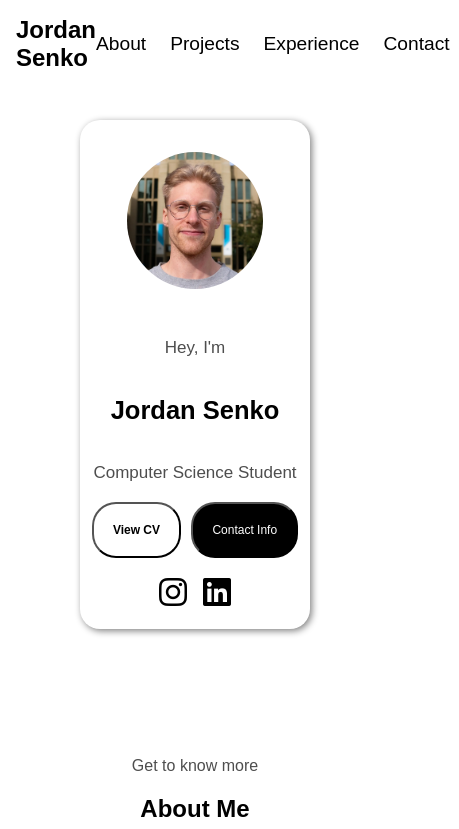
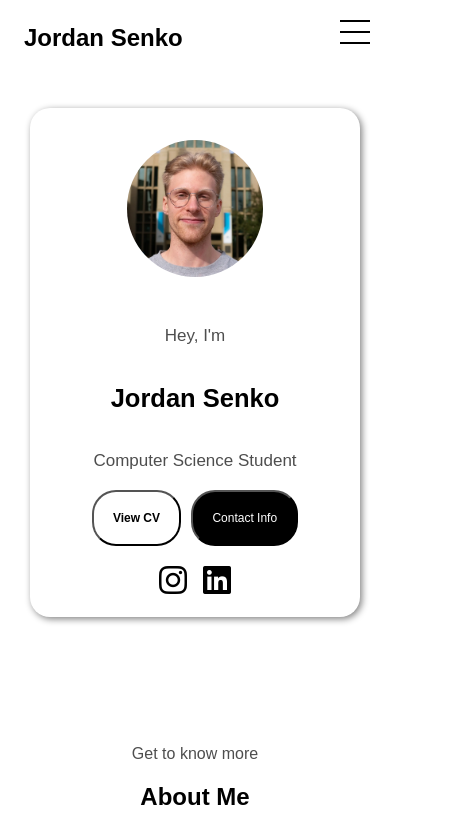
Before and after one commit to JSenk347/portfolio-fe, a React (Vite) app: page / in a window 390 px wide. Shown: the top 829 px of the page, 459 px wide, since content can reach past the window. Built offline with nearby package versions, Linux system fonts and the light colour scheme; a web font is replaced by a local one.

Commit message:
updated the navbar for mobile

```diff
--- a/index.html
+++ b/index.html
@@ -2,10 +2,10 @@
 <html lang="en" style="scroll-behavior: smooth;">
 
 <head>
-  <meta charset="UTF-8" />
-  <link rel="icon" type="image/svg+xml" href="/vite.svg" />
+  <meta charset="UTF-8"/>
+  <link rel="icon" type="image/svg+xml" href="/favicon.svg" />
   <meta name="viewport" content="width=device-width, initial-scale=1.0" />
-  <title>Vite + React</title>
+  <title>Jordan Senko's Portfolio</title>
   <link rel="stylesheet" href="https://fonts.googleapis.com/css2?family=Coral+Pixels&family=Roboto+Mono:ital,wght@0,100..700;1,100..700&display=swap"/>
   <script src="https://kit.fontawesome.com/4e0e353620.js" crossorigin="anonymous"></script>
 </head>
--- a/src/components/navbar/Navbar.jsx
+++ b/src/components/navbar/Navbar.jsx
@@ -1,46 +1,25 @@
-import React, {useState, useEffect} from 'react';
+import React, { useState, useEffect, useRef } from 'react';
 import styles from './Navbar.module.css';
 
 const Navbar = () => {
-    const [isOpen, setIsOpen] = useState(false);
-
-
-    useEffect(() => {
-        document.body.classList.add("menu-open") ? isOpen : document.body.classList.remove("menu-open");
-
-        return () => {
-            document.body.classList.remove("menu-open");
-        };
-    }, [isOpen]);
+    const menuRef = useRef(null);
+    const iconRef = useRef(null);
 
     const toggleMenu = () => {
-        setIsOpen(!isOpen);
-    };
+        // isOpen needed to stop scrolling when dropdown menu is open
+        // menuRef and iconRef needed to add the open class to the associated elements (menuLinks and hamburgerIcon)
+        const isOpen = menuRef.current.classList.toggle(styles.open);
+        iconRef.current.classList.toggle(styles.open);
 
-    const scrollToSection = (sectionId, e) => {
-        //e.preventDefault();
-        setIsOpen(false); // close menu for mobile device view
-
-        const section = document.getElementById(sectionId);
-        if (section) {
-            // get nav height to offset scroll pos
-            const nav = document.querySelector(`.${styles.navContainer}`); // returns first element that matches a CSS selector
-            const navHeight = nav ? nav.offsetHeight: 0; // offsetHeight returns viewable height of an element, including all but margin
-
-            const offsetTop = section.offsetTop - navHeight;
-
-            window.scrollTo({
-                top: offsetTop,
-                behavior: 'smooth'
-            });
+        document.body.style.overflow = isOpen ? "hidden" : "auto";
     }
-    };
 
     return (
-        <nav className={styles.navMetaContainer}>
+        <>
+            <nav className={styles.desktopNav}>
                 <div className={styles.navContainer}>
                     <a href='#profile'>
-                    <h1 className={styles.navText}> Jordan Senko </h1>
+                        <h1 className={styles.dNavLogo}> Jordan Senko </h1>
                     </a>
                     <div className={styles.navSections}>
                         <a href='#about'>About</a>
@@ -50,6 +29,26 @@ const Navbar = () => {
                     </div>
                 </div>
             </nav>
+            <nav className={styles.hamburgerNav}>
+                <a href='#profile'>
+                    <h1 className={styles.hNavLogo}> Jordan Senko </h1>
+                </a>
+                <div className={styles.hamburgerMenu}>
+                    <div className={styles.hamburgerIcon} onClick={toggleMenu} ref={iconRef}>
+                        <span />
+                        <span />
+                        <span />
+                    </div>
+                    <div className={styles.menuLinks} ref={menuRef}>
+                        <li><a href='#about' onClick={toggleMenu}>About</a></li>
+                        <li><a href='#projects' onClick={toggleMenu}>Projects</a></li>
+                        <li><a href='#experience' onClick={toggleMenu}>Experience</a></li>
+                        <li><a href='#contact' onClick={toggleMenu}>Contact</a></li>
+                    </div>
+                </div>
+            </nav>
+        </>
+
 
     );
 }
--- a/src/components/navbar/Navbar.module.css
+++ b/src/components/navbar/Navbar.module.css
@@ -12,12 +12,12 @@
   color:black;
   text-decoration: none;
 }
-.navText {
+.dNavLogo {
   font-size: 1.5rem;
   margin: 0;
   color: black;
 }
-.navText:hover{
+.dNavLogo:hover{
   cursor: pointer;
 }
 .navSections{
@@ -38,10 +38,86 @@
 .navSections a:active{
     color: gray;
 }
-.navSocials a{
-    color:black;
+
+/*Hamburger Menu*/
+.hamburgerNav{
+  display: none;
 }
-
+.hamburgerMenu{
+  position: relative;
+  display: inline-block;
+}
+.hNavLogo{
+  padding: 1em;
+  font-size: 1.5em;
+  margin: 0;
+}
+.hamburgerIcon{
+  height: 24px;
+  width: 30px;
+  display: flex;
+  justify-content: space-between;
+  flex-direction: column;
+  position: relative;
+  right: 20px;
+  cursor: pointer;
+  padding-top: 20px;
+}
+.hamburgerIcon span{
+  height: 2px;
+  background-color: black;
+  transition: all 300ms ease-in-out;
+}
+.menuLinks {
+  position: fixed;
+  top: 70px;
+  left: 0;
+  right: 0;
+  background-color: white;
+  width: 100%;
+  height: 0;
+  overflow: hidden;
+  transition: all 300ms ease-in;
+}
+.menuLinks.open {
+  height: 100vh;
+}
+.menuLinks a{
+  display: flex;
+  flex-direction: column;
+  justify-content: space-evenly;
+  padding: 10px;
+  text-align: center;
+  font-size: 1.5rem;
+  transition: all 300ms ease-in-out;
+}
+.menuLinks li{
+  list-style: none;
+}
+.hamburgerIcon.open span:first-child{
+  transform: rotate(45deg) translate(10px, 5px);
+}
+.hamburgerIcon.open span:nth-child(2){
+  opacity: 0;
+}
+.hamburgerIcon.open span:last-child{
+  transform: rotate(-45deg) translate(10px, -5px);
+}
+.hamburgerIcon span:first-child{
+  transform: none;
+}
+.hamburgerIcon span:first-child{
+  opacity: 1;
+}
+.hamburgerIcon span:first-child{
+  transform: none;
+}
 @media (max-width: 768px){
-
+  .desktopNav{
+    display: none;
+  }
+  .hamburgerNav{
+    display: flex;
+    justify-content: space-between;
+  }
 }
--- a/src/components/profile/Profile.module.css
+++ b/src/components/profile/Profile.module.css
@@ -12,8 +12,8 @@
     margin: 2rem 5rem;
     justify-content: space-evenly;
     height: 100%;
-    margin-left: 5rem;
-    margin-right: 5rem;
+    margin-left: 30px;
+    margin-right: 30px;
     margin-top: 2rem;
     margin-bottom: 8rem;
     align-items: center;
--- a/src/index.css
+++ b/src/index.css
@@ -1,4 +1,9 @@
 body{
   margin: 0;
+  font-family: Arial, Helvetica, sans-serif;
   background-color: white;
 }
+a{
+  color:black;
+  text-decoration: none;
+}
```
Also changed, not shown: public/favicon.svg (added). Lines whose indentation alone changed are shown as unchanged.
